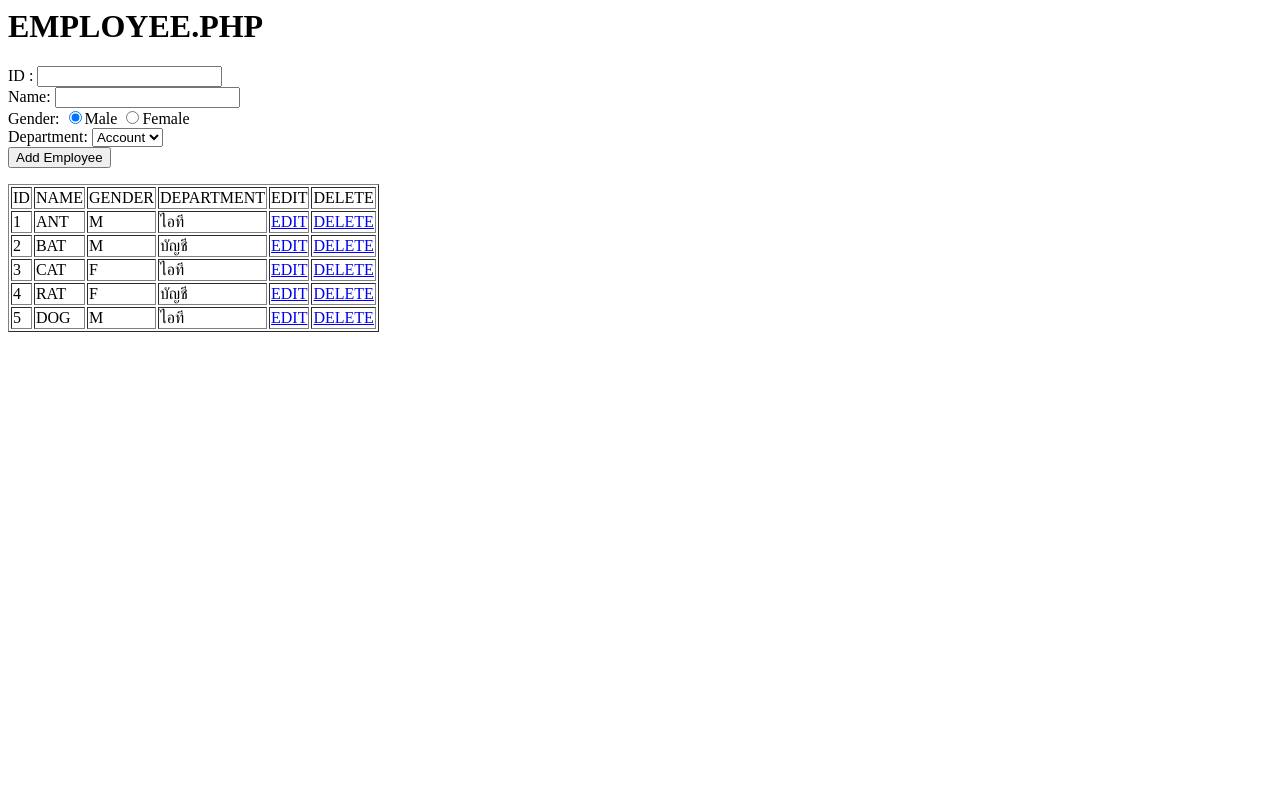
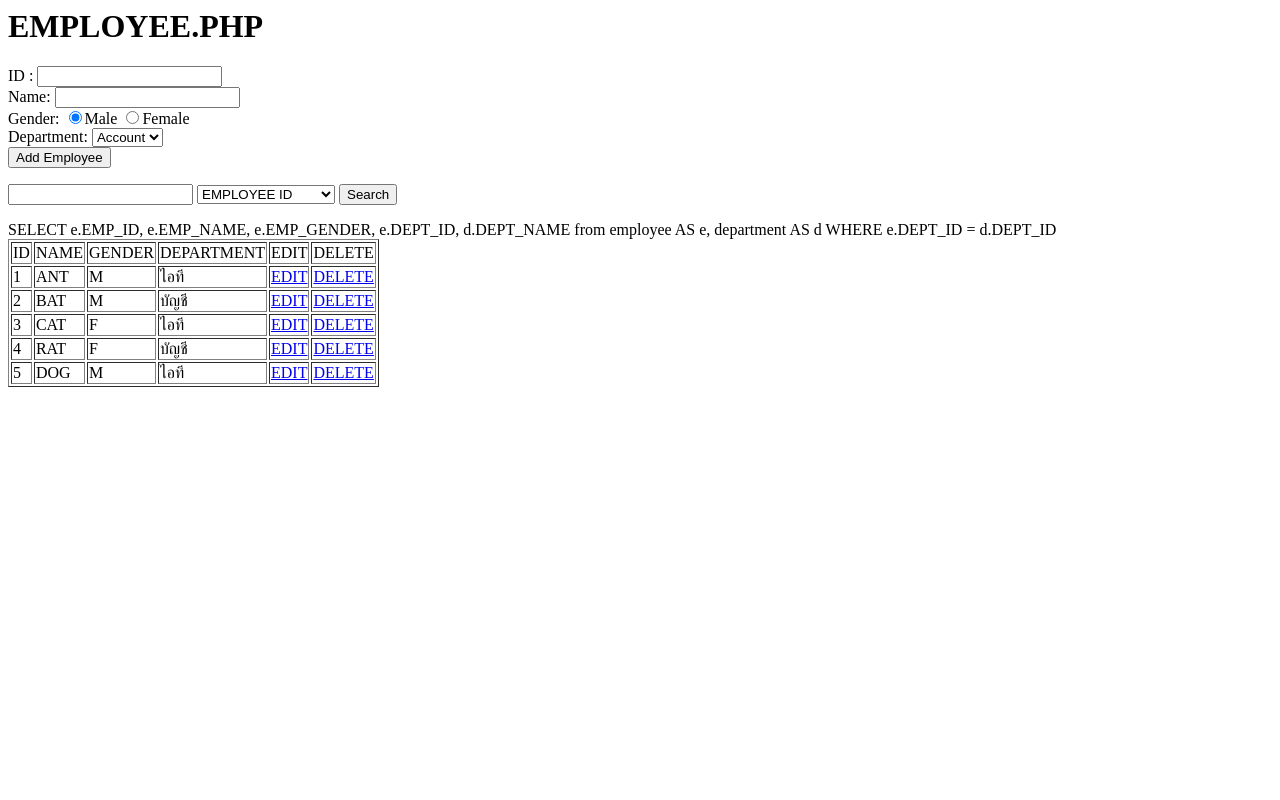
Before and after one commit to cs-ict-up-ac-th/internet, a PHP site: page /employee.php in a window 1280 px wide. Run offline with PHP 8.4, Linux system fonts and the light colour scheme; data comes from the database, SQL or seed files in the repository.

Commit message:
Add Search Employee

```diff
--- a/employee.php
+++ b/employee.php
@@ -1,4 +1,39 @@
+<?php
+    if(isset($_GET['txt_search'])){
+        $txt_search = $_GET['txt_search'];
+        $sel_type   = $_GET['sel_type'];
+    }
+    else{
+        $txt_search = "";
+    }
+
+?>
+
 <html>
+
+    <head>
+      <script src="https://ajax.googleapis.com/ajax/libs/jquery/3.3.1/jquery.min.js"></script>
+      <script>
+        $(document).ready(function() {
+            $("#txt_search1").keydown(function (e) {
+                // Allow: backspace, delete, tab, escape, enter and .
+                if ($.inArray(e.keyCode, [46, 8, 9, 27, 13, 110, 190]) !== -1 ||
+                    // Allow: Ctrl+A, Command+A
+                    (e.keyCode === 65 && (e.ctrlKey === true || e.metaKey === true)) ||
+                    // Allow: home, end, left, right, down, up
+                    (e.keyCode >= 35 && e.keyCode <= 40)) {
+                        // let it happen, don't do anything
+                        return;
+                }
+                // Ensure that it is a number and stop the keypress
+                if ((e.shiftKey || (e.keyCode < 48 || e.keyCode > 57)) && (e.keyCode < 96 || e.keyCode > 105)) {
+                    e.preventDefault();
+                }
+            });
+        });
+      </script>
+    </head>
+
     <h1>EMPLOYEE.PHP</h1>
     <body>
         <form action="update_employee.php" method="GET">
@@ -14,10 +49,48 @@
                     <button>Add Employee</button>
         </form>
 
+        <form action="employee.php" method="GET">
+            <input type="text" name="txt_search" id="txt_search">
+
+            <select name="sel_type">
+                <option value=1>EMPLOYEE ID</option>
+                <option value=2>EMPLOYEE NAME</option>
+                <option value=3>GENDER</option>
+                <option value=4>DEPARTMENT</option>
+            </select>
+
+            <button name="btn_search">Search</button>
+        </form>
+
 <?php
     require("connectDB.php");
 
-    $sql = "SELECT e.EMP_ID, e.EMP_NAME, e.EMP_GENDER, e.DEPT_ID, d.DEPT_NAME from employee AS e, department AS d WHERE e.DEPT_ID = d.DEPT_ID";
+    if(trim($txt_search) == ""){
+        $sql = "SELECT e.EMP_ID, e.EMP_NAME, e.EMP_GENDER, e.DEPT_ID, d.DEPT_NAME from employee AS e, department AS d WHERE e.DEPT_ID = d.DEPT_ID";
+    }
+    else{
+        // FIND BY EMP_ID
+        if($sel_type == 1){
+            $sql = "SELECT e.EMP_ID, e.EMP_NAME, e.EMP_GENDER, e.DEPT_ID, d.DEPT_NAME from employee AS e, department AS d WHERE e.DEPT_ID = d.DEPT_ID";
+            $sql .= " AND e.EMP_ID = " . $txt_search;
+        }
+        // FIND BY EMP_NAME
+        else if($sel_type == 2){
+
+        }
+        // FIND BY EMP_GENDER
+        else if($sel_type == 3){
+
+        }
+        // FIND BY DEPARTMENT_NAME
+        else if($sel_type == 4){
+
+        }
+
+    }
+
+    echo $sql;
+
     $result = $conn->query($sql);
 
     if ($result->num_rows > 0) {
```
